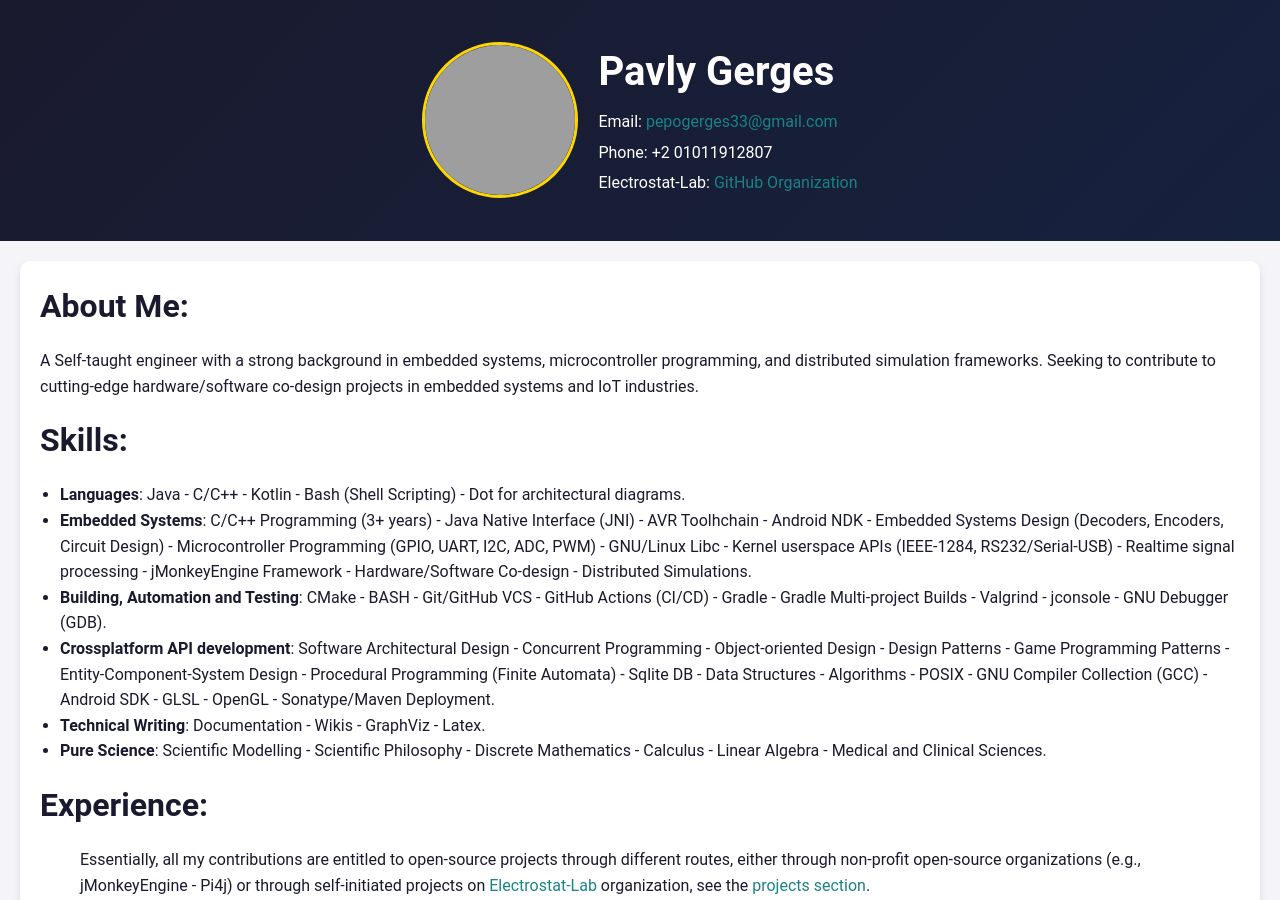
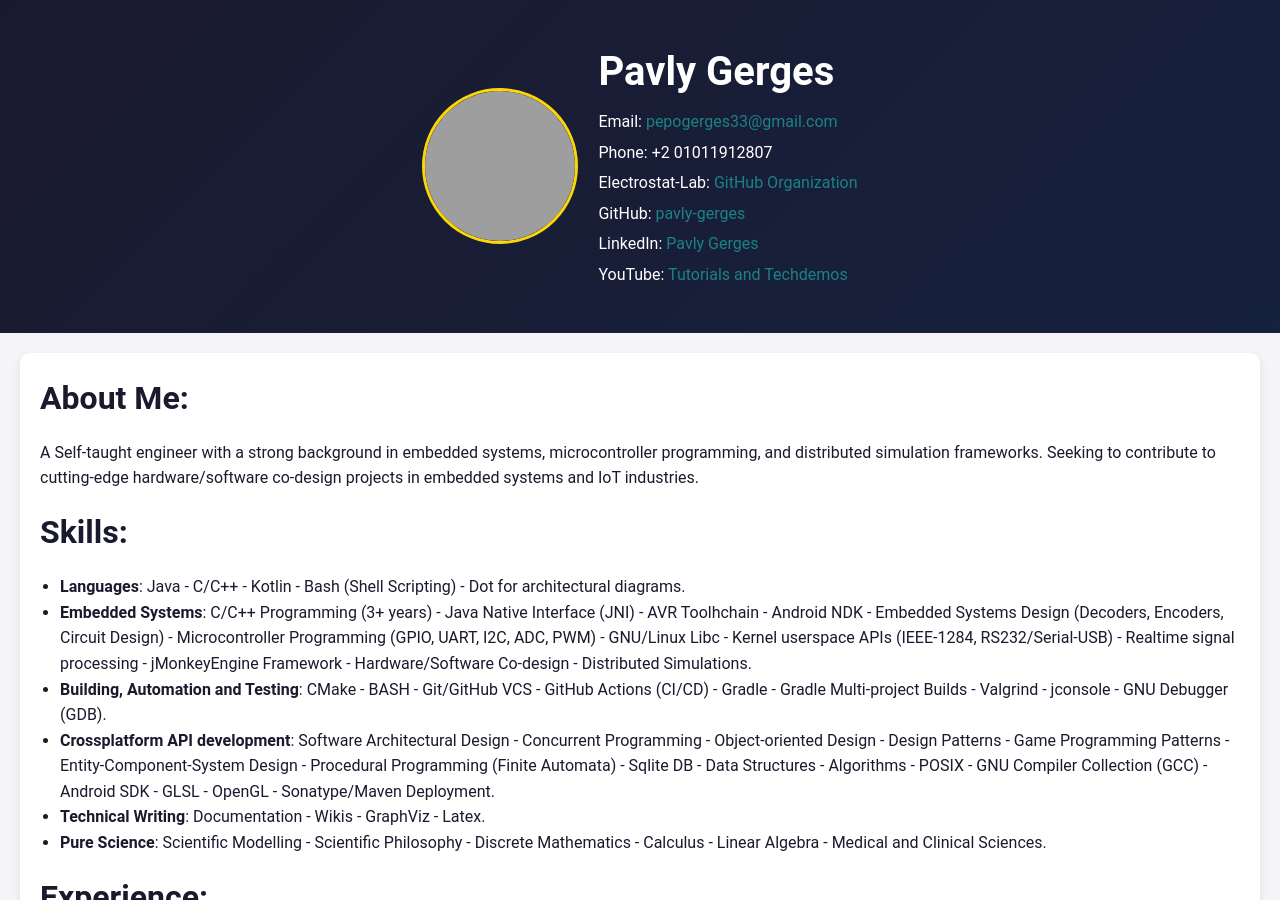
Before and after one commit to pavly-gerges/pavly-gerges, a Jekyll site: the page built from resume/index.md, in a window 1280 px wide and 900 px high. Built offline with Jekyll 4.4.1, drawn with Linux system fonts in a browser that asks for light colours; our own code applies the rules of GitHub Pages for plain Markdown files; grey boxes are pictures that could not be loaded.

Commit message:
default.html: reformatted header info section

```diff
--- a/resume/_layouts/default.html
+++ b/resume/_layouts/default.html
@@ -127,6 +127,9 @@
                 <p>Email: <a href="mailto:pepogerges33@gmail.com">pepogerges33@gmail.com</a></p>
                 <p>Phone: +2 01011912807</p>
                 <p>Electrostat-Lab: <a href="https://github.com/Electrostat-Lab" target="_blank">GitHub Organization</a></p>
+                <p>GitHub: <a href="https://github.com/pavly-gerges">pavly-gerges</a></p>
+                <p>LinkedIn: <a href="https://www.linkedin.com/in/pavly-gerges-420b81228/">Pavly Gerges</a></p>
+                <p>YouTube: <a href="https://www.youtube.com/@pavlg3944">Tutorials and Techdemos</a></p>
             </div>
         </div>
     </header>
```
